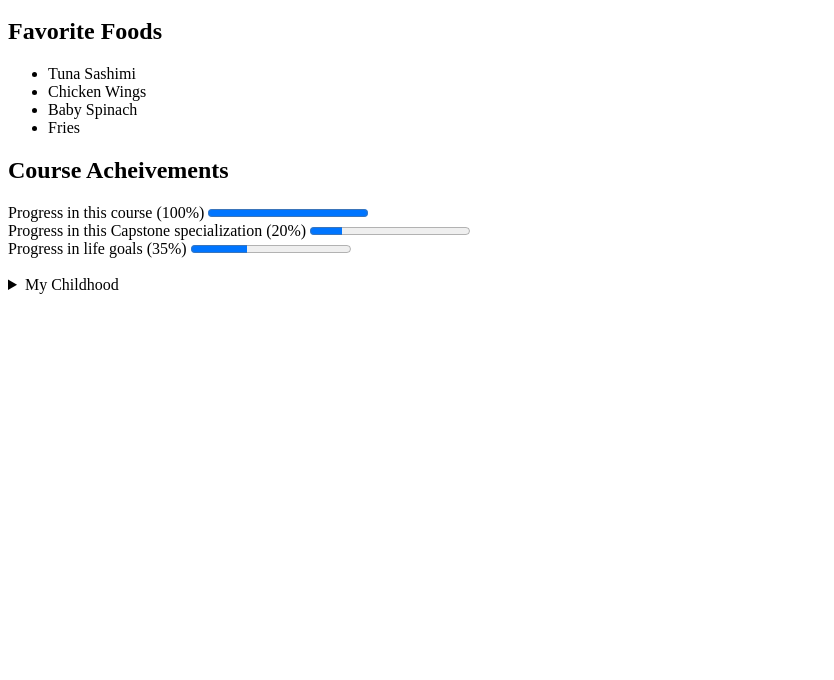
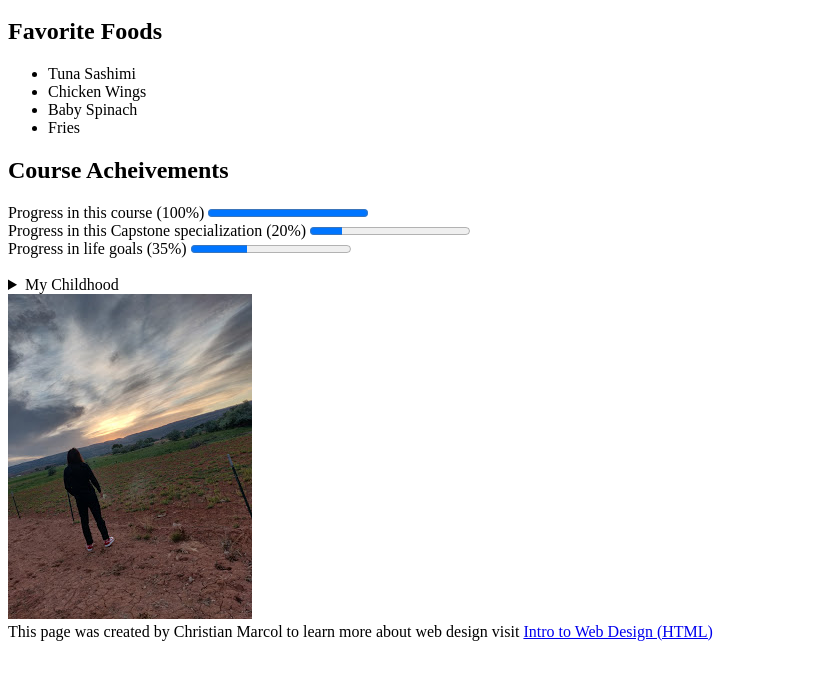
Before and after one commit to CJameo/Intro-HTML-Coursera.github.io, a plain HTML site: page index.html in a window 1280 px wide. Shown: the part 100-780 px from the top of the page, without its empty margins (0-834 px from the left). Drawn offline with Linux system fonts and the light colour scheme.

Commit message:
Add files via upload

```diff
--- a/index.html
+++ b/index.html
@@ -33,5 +33,9 @@
         <div>It was pretty decent ya know...</div>
     </details>
 
+    <img src="imgs/WyomingPhoto1.jpg" alt="A picture of me getting my Wyoming vibes going" width="244" height="325">
+    <div>This page was created by Christian Marcol to learn more about web design visit
+        <a href="https://www.coursera.org/learn/html/home/welcome">Intro to Web Design (HTML)</a>
+    </div>
 </body>
 </html>
```
Also changed, not shown: imgs/1xKCIUHSEeWNnhLBZy0LHQ_8deb587139f3f68577f469f06f90d2ef_Screen-Shot-2015-08-13-at-11.48.50-AM.png (added), imgs/WyomingPhoto1.jpg (added).
